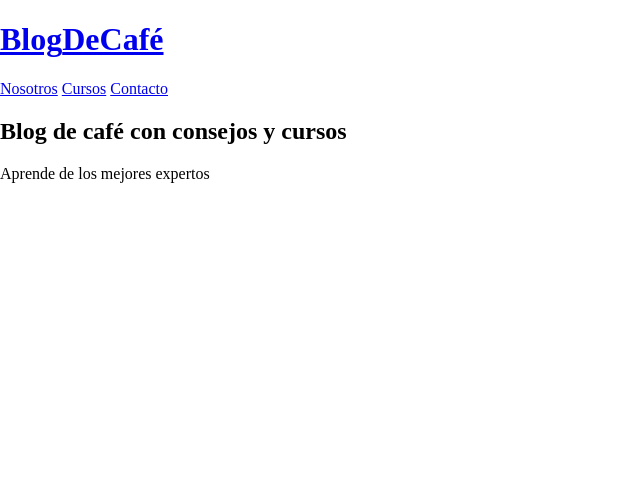
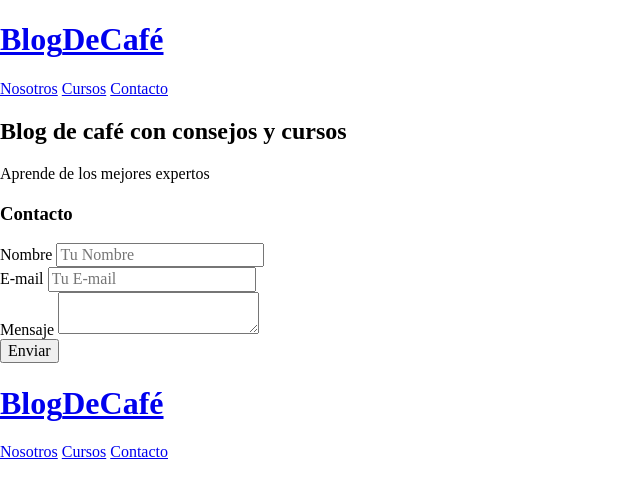
Before and after one commit to Sakhura/BlogCafe, a plain HTML site: page nosotros.html in a window 1280 px wide. Shown: the whole page, without its empty margins (0-640 px from the left). Drawn offline with Linux system fonts and the light colour scheme.

Commit message:
se completa pagina nosotros

```diff
--- a/nosotros.html
+++ b/nosotros.html
@@ -30,5 +30,61 @@
             <p class="no-margin">Aprende de los mejores expertos</p>
         </div>
     </header>
+    <main class="contenedor">
+        <h3 class="centrar-texto">Contacto</h3>
+
+        <div class="contacto-bg"></div>
+
+        <form class="formulario">
+            <div class="campo">
+                <label class="campo__label" for="nombre">Nombre</label>
+                <input
+                    class="campo__field"
+                    type="text"
+                    placeholder="Tu Nombre"
+                    id="nombre"
+                >
+            </div>
+            <div class="campo">
+                <label class="campo__label" for="email">E-mail</label>
+                <input
+                    class="campo__field"
+                    type="email"
+                    placeholder="Tu E-mail"
+                    id="email"
+                >
+            </div>
+            <div class="campo">
+                <label class="campo__label" for="mensaje">Mensaje</label>
+                <textarea
+                    class="campo__field campo__field--textarea"
+                    id="mensaje"
+                ></textarea>
+            </div>
+
+            <div class="campo">
+                <input type="submit" value="Enviar" class="boton boton--primario">
+            </div>
+        </form>
+
+
+    </main>
+
+    <footer class="footer">
+        <div class="contenedor">
+            <div class="barra">
+                <a class="logo" href="index.html">
+                    <h1 class="logo__nombre no-margin centrar-texto">Blog<span class="logo__bold">DeCafé</span></h1>
+                </a>
+
+                <nav class="navegacion">
+                    <a href="nosotros.html" class="navegacion__enlace">Nosotros</a>
+                    <a href="cursos.html" class="navegacion__enlace">Cursos</a>
+                    <a href="contacto.html" class="navegacion__enlace">Contacto</a>
+                </nav>
+            </div>
+        </div>
+    </footer>
+    <script src="js/modernizr.js"></script>
 </body>
 </html>
```
